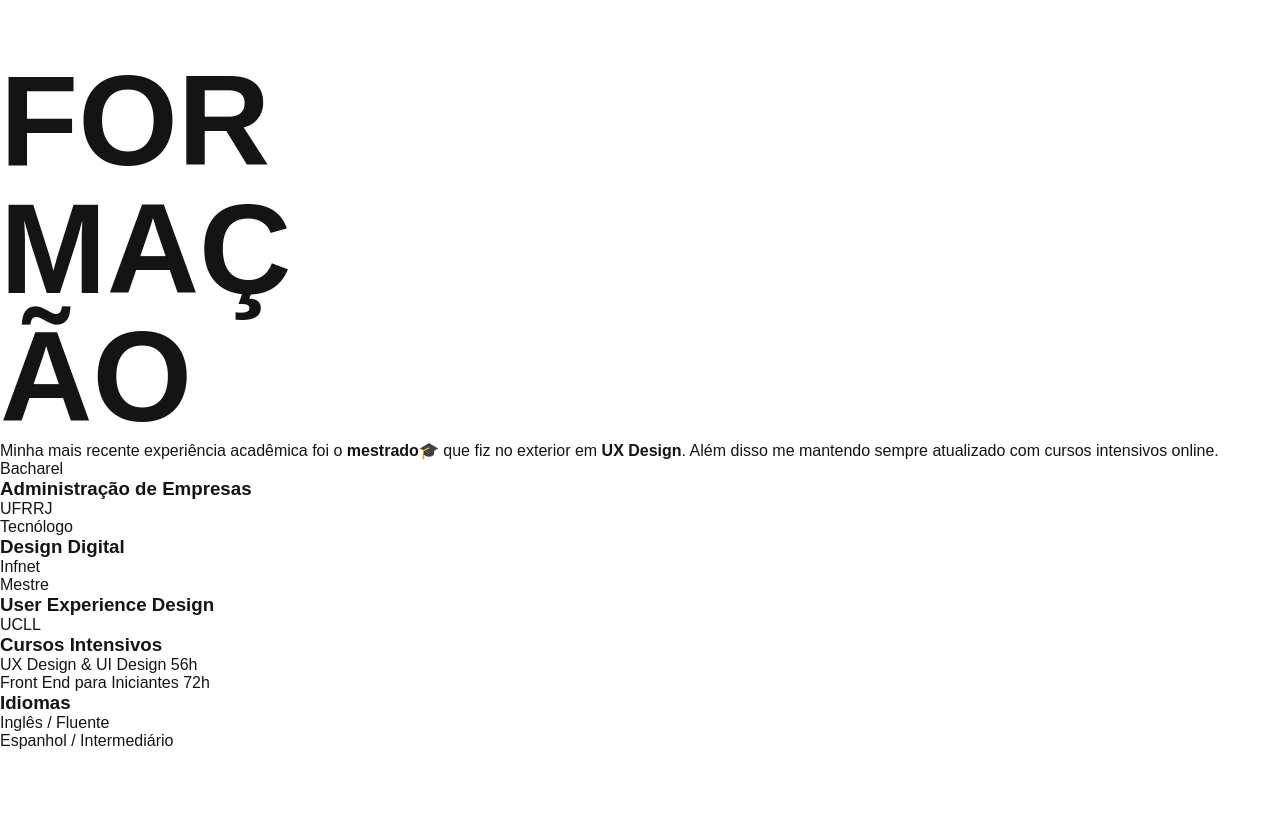
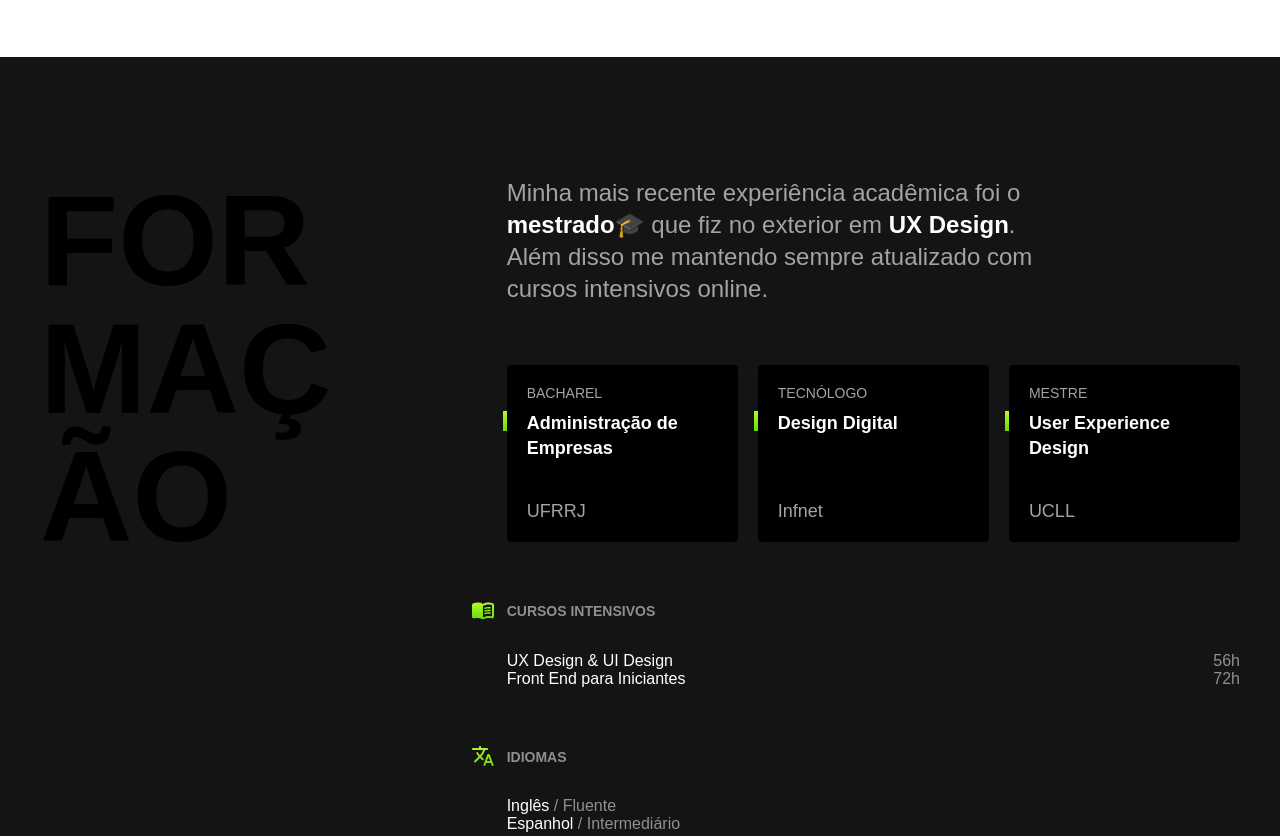
Before and after one commit to MiguelOCoelho/Portfolio-Project-Origamid, a plain HTML site: page index.html in a window 1280 px wide. Shown: the part 1410-2246 px from the top of the page. Before the commit the page ends 2160 px from the top, so only its background shows below. Drawn offline with Linux system fonts and the light colour scheme.

Commit message:
Complete website setup section

```diff
--- a/css/experiencia.css
+++ b/css/experiencia.css
@@ -3,16 +3,11 @@
 }
 
 .experiencia-texto {
-  font-size: 1.5rem;
-  line-height: 1.33;
-  max-width: 40ch;
-  margin-bottom: 60px;
   color: #525252;
 }
 
 .experiencia-texto strong {
   color: #141414;
-
 }
 
 .empresa {
@@ -75,11 +70,6 @@
 }
 
 @media (max-width: 800px) {
-  .experiencia {
-    grid-template-columns: 1fr;
-    gap: 40px;
-  }
-
   .experiencia .subtitulo {
     color: #141414;
   }
--- a/css/formacao.css
+++ b/css/formacao.css
@@ -0,0 +1,145 @@
+.formacao {
+  background-color: #141414;
+  color: #fff;
+}
+
+.formacao-container {
+  padding: 120px 20px;
+  position: relative;
+}
+
+.formacao-container::after {
+  content: "";
+  display: block;
+  width: 130px;
+  height: 100px;
+  background: url(../imgs/detalhe.svg) no-repeat center;
+  position: absolute;
+  bottom: -50px;
+  left: 20px;
+}
+
+.formacao .subtitulo {
+  color: #000;
+  max-width: 6ch;
+}
+
+.formacao-texto {
+  color: #a3a3a3;
+}
+
+.formacao-texto strong {
+  color: #fff;
+}
+
+.faculdade-lista {
+  display: flex;
+  flex-wrap: wrap;
+  gap: 20px;
+  margin-bottom: 60px;
+
+}
+
+.faculdade {
+  flex: 1;
+  background-color: #000;
+  padding: 20px;
+  border-radius: 4px;
+  display: flex;
+  flex-direction: column;
+}
+
+.faculdade-tipo {
+  font-size: 0.875rem;
+  text-transform: uppercase;
+  color: #a3a3a3;
+  margin-bottom: 10px;
+}
+
+.faculdade-curso {
+  font-size: 1.125rem;
+  line-height: 1.4;
+  margin-bottom: 40px;
+  position: relative;
+  flex: 1;
+}
+
+.faculdade-curso::before {
+  content: "";
+  display: block;
+  width: 4px;
+  height: 20px;
+  background: linear-gradient(#b6f829, #67dd0a);
+  position: absolute;
+  left: -24px;
+}
+
+.faculdade-instituicao {
+  font-size: 1.125rem;
+  color: #a3a3a3;
+}
+
+.cursos {
+  margin-bottom: 60px;
+}
+
+.formacao-extra h3{
+  font-size: 0.875rem;
+  line-height: 1.4;
+  color: #8f8f8f;
+  text-transform: uppercase;
+  margin-bottom: 30px;
+  position: relative;
+}
+
+.formacao-extra h3::before {
+  display: block;
+  content: "";
+  width: 24px;
+  height: 24px;
+  position: absolute;
+  left: -36px;
+  top: -4px;
+}
+
+.cursos h3::before {
+  background: url(../imgs/cursos.svg) no-repeat center center;
+}
+
+.idiomas h3:before {
+    background: url(../imgs/idiomas.svg) no-repeat center center;
+}
+
+.formacao-extrar li {
+  font-size: 1.125rem;
+  line-height: 1.1;
+  margin-bottom: 20px;
+}
+
+.formacao-extra span {
+  color: #8f8f8f;
+}
+
+.cursos li {
+  display: flex;
+  justify-content: space-between;
+}
+
+@media (max-width:800px) {
+  .formacao-container {
+    padding: 60px 20px;
+  }
+
+  .formacao .subtitulo {
+    color: #fff;
+  }
+
+  .formacao-texto {
+    font-size: 1.25rem;
+  }
+
+  .formacao-extra h3::before {
+    position: initial;
+    margin-bottom: 10px;
+  }
+}
--- a/css/global.css
+++ b/css/global.css
@@ -39,10 +39,22 @@ img {
   max-width: 5ch;
 }
 
+.texto {
+  font-size: 1.5rem;
+  line-height: 1.33;
+  max-width: 40ch;
+  margin-bottom: 60px;
+}
+
 @media (max-width: 800px) {
+  .container {
+    grid-template-columns: 1fr;
+    gap: 40px;
+  }
+
   .subtitulo {
     font-size: 3rem;
     text-transform: capitalize;
-    max-width: initial;
+    max-width: initial !important;
   }
 }
--- a/index.html
+++ b/index.html
@@ -33,7 +33,7 @@
     <section  class="container experiencia" id="experiencia" aria-label="Experiência">
       <h2 class="subtitulo">Experiência</h2>
       <div>
-        <p class="experiencia-texto">Desenvolvo pequenos projetos como o Bikcraft utilizando apenas <strong>HTML</strong>, <strong>CSS</strong> e <strong>JavaScript</strong>. Para aplicativos web como a rede social Dogs eu trabalhei no <strong>UX</strong> e <strong>UI</strong> Design do projeto</p>
+        <p class="experiencia-texto texto">Desenvolvo pequenos projetos como o Bikcraft utilizando apenas <strong>HTML</strong>, <strong>CSS</strong> e <strong>JavaScript</strong>. Para aplicativos web como a rede social Dogs eu trabalhei no <strong>UX</strong> e <strong>UI</strong> Design do projeto</p>
 
         <div class="empresa">
           <span class="empresa-ano">2045</span>
@@ -78,29 +78,29 @@
     </section>
 
     <section class="formacao" id="formacao" aria-label="">
-      <div class="formacao-container">
+      <div class="formacao-container container">
         <h2 class="subtitulo">Formação</h2>
 
         <div>
-          <p class="formacao-texto">
+          <p class="formacao-texto texto">
             Minha mais recente experiência acadêmica foi o <strong>mestrado</strong>🎓 que fiz no exterior em <strong>UX Design</strong>. Além disso me mantendo sempre atualizado com cursos intensivos online.
           </p>
 
           <ul class="faculdade-lista">
             <li class="faculdade">
-              <span class="`faculdade-tipo">Bacharel</span>
+              <span class="faculdade-tipo">Bacharel</span>
               <h3 class="faculdade-curso">Administração de Empresas</h3>
               <span class="faculdade-instituicao">UFRRJ</span>
             </li>
 
             <li class="faculdade">
-              <span class="`faculdade-tipo">Tecnólogo</span>
+              <span class="faculdade-tipo">Tecnólogo</span>
               <h3 class="faculdade-curso">Design Digital</h3>
               <span class="faculdade-instituicao">Infnet</span>
             </li>
 
             <li class="faculdade">
-              <span class="`faculdade-tipo">Mestre</span>
+              <span class="faculdade-tipo">Mestre</span>
               <h3 class="faculdade-curso">User Experience Design</h3>
               <span class="faculdade-instituicao">UCLL</span>
             </li>
@@ -128,7 +128,6 @@
     </section>
 
     <footer>
-      <section></section>
     </footer>
   </body>
 </html>
```
